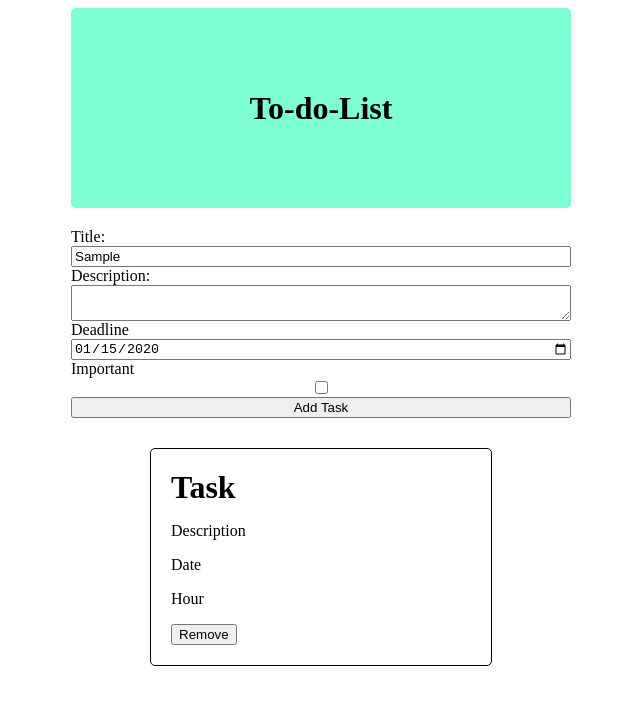
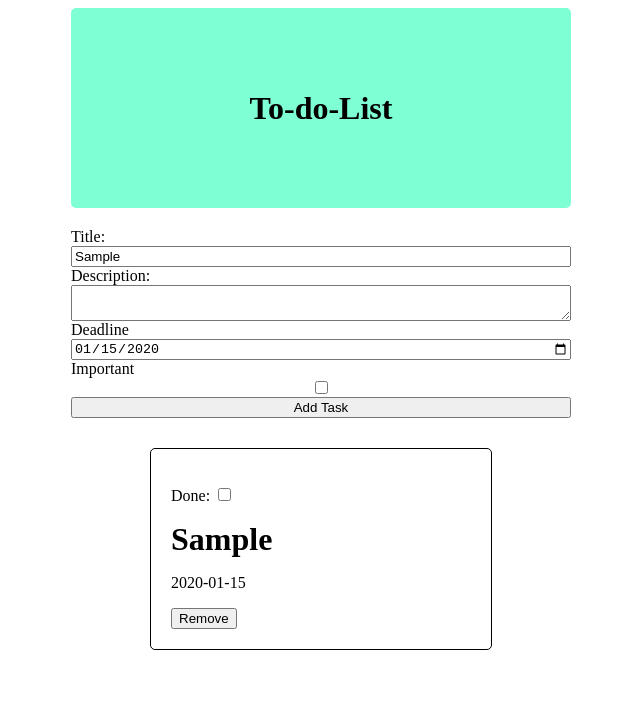
Before and after one commit to HannaOdud/To-do-list, a plain HTML site: page index.html in a window 1280 px wide. Both pictures are taken after typing "Sample", "2020-01-15" into the empty fields and a click on the button "Add Task". Shown: the whole page, without its empty margins (319-959 px from the left). Drawn offline with Linux system fonts and the light colour scheme.

Commit message:
tasc cards rendered

```diff
--- a/script.js
+++ b/script.js
@@ -1,4 +1,4 @@
-const taskArray = [];
+let taskArray = [];
 
 function setup(){
 
@@ -7,6 +7,14 @@ function setup(){
     if (retrivedData != null){
         taskArray = JSON.parse(retrivedData);
         ///display task cards
+            ///firstly, we delete existing cards from container line 33/34
+        const container = document.getElementById("container");
+        container.innerHTML = "";
+            ///we drow every card again
+        taskArray.forEach(task =>{
+            taskCard(task);
+        })
+        /////
     }
 
     const form = document.getElementById("form");
@@ -24,12 +32,66 @@ function setup(){
             title: title,
             description: description,
             deadline: deadline,
-            important: important
+            important: important,
+            done: false
         }
         taskArray.push(task);
         ///display task cards
+            ///firstly, we delete existing cards from container line 33/34
+        const container = document.getElementById("container");
+        container.innerHTML = "";
+            ///we drow every card again
+        taskArray.forEach(task =>{
+            taskCard(task);
+        })
+        /////
         localStorage.setItem("to_do_list",  JSON.stringify(taskArray))
     })
+}
+function taskCard(task){
+    //read task data
+    const title = task.title;
+    const description = task.description;
+    const deadline = task.deadline;
+    const important = task.important;
+    //create dom elements
+    const div = document.createElement("div");
+    if (important == true){
+        div.classList = "task_card important";
+    }
+    else{ div.classList = "task_card"}
+
+    const h1 = document.createElement("h1");
+    h1.textContent = title;
+    const pDesc = document.createElement("p");
+    pDesc.textContent = description;
+    const pDate = document.createElement("p");
+    pDate.textContent = deadline;
+    //creating Checkbox
+    const pDone = document.createElement("p");
+    pDone.textContent = "Done: ";
+    let checkbox = document.createElement("input");
+    checkbox.type = "checkbox";
+    checkbox.name = "name";
+    checkbox.value = "value";
+    pDone.appendChild(checkbox);
+    div.appendChild(pDone);
+
+
+    const button = document.createElement("button");
+    button.textContent = "Remove";
+    div.appendChild(h1);
+    div.appendChild(pDesc);
+    div.appendChild(pDate);
+    div.appendChild(button);
+    const container = document.getElementById("container");
+    container.appendChild(div);
+
+
+    button.addEventListener("click",() =>{
+        div.remove();
+    })
+
 }
 
 
--- a/style.css
+++ b/style.css
@@ -28,3 +28,7 @@ h1{
     width:300px;
     padding: 20px;
 }
+
+.important{
+
+}
```
